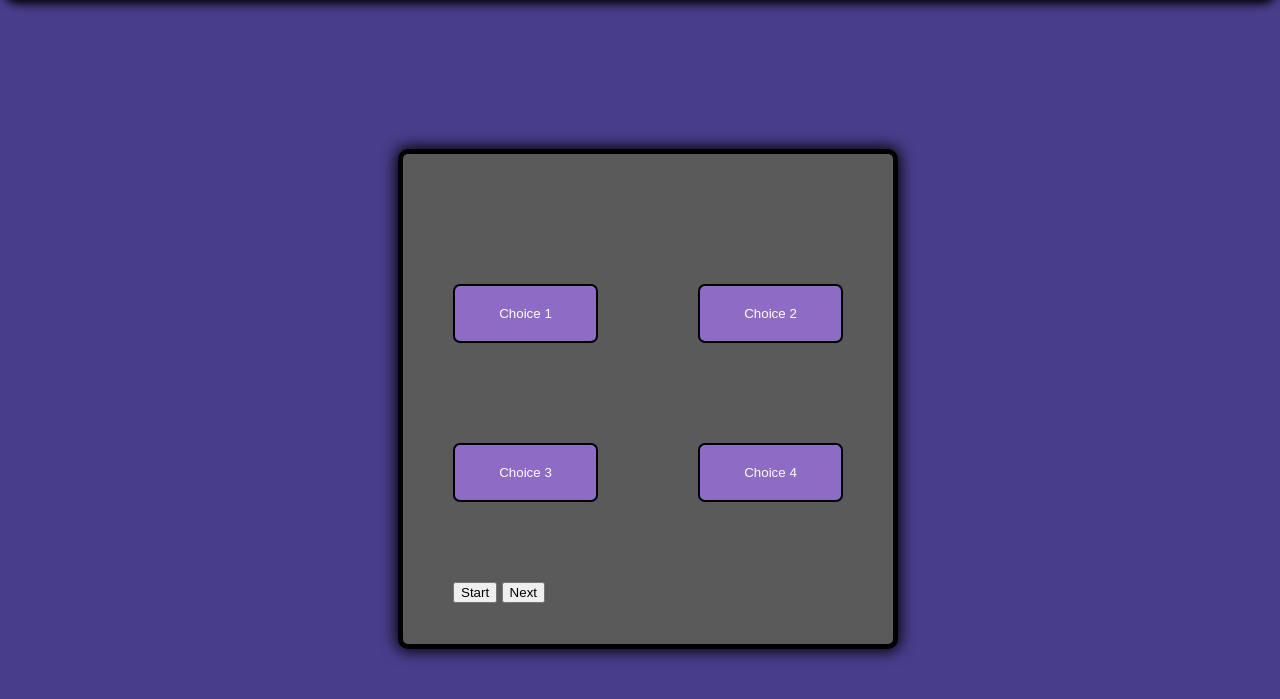
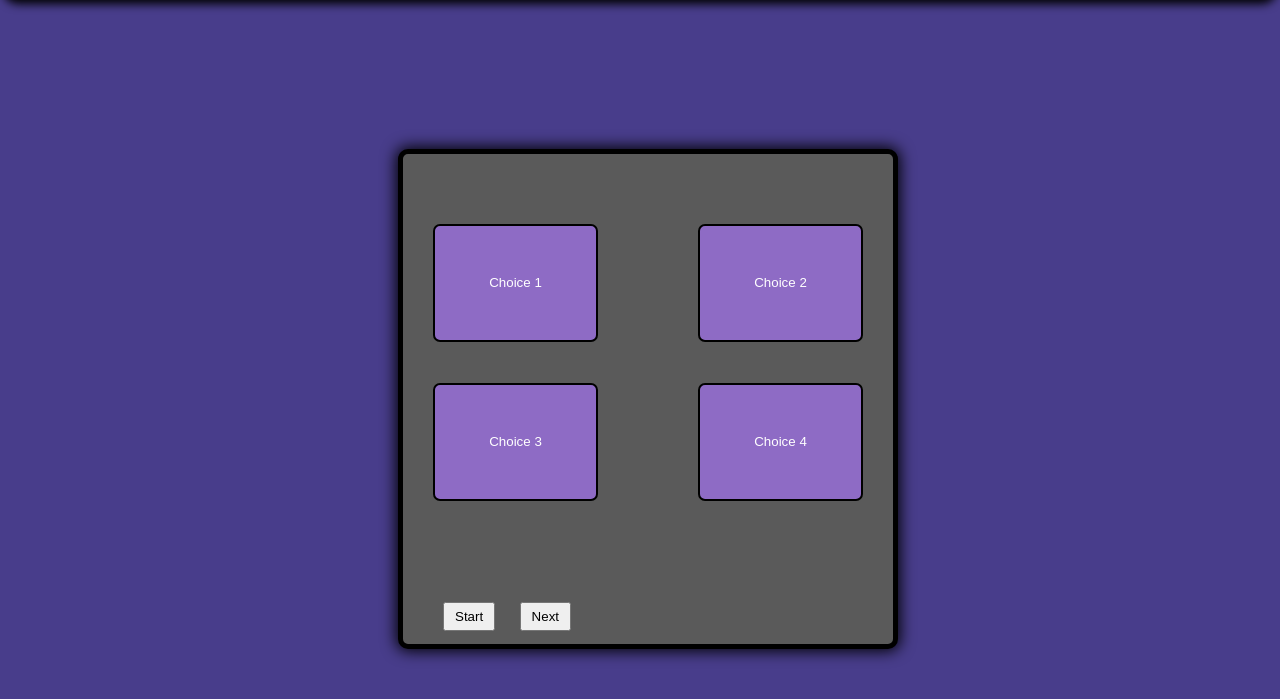
Before and after one commit to brandynh/QuadQQuestionQuiz, a plain HTML site: page index.html in a window 1280 px wide. Shown: the part 99-798 px from the top of the page. Drawn offline with Linux system fonts and the light colour scheme.

Commit message:
style buttons with hover and glow effects

```diff
--- a/Assets/style/style.css
+++ b/Assets/style/style.css
@@ -53,8 +53,9 @@ main {
     background-color: var(--answerCardBackground);
     border-radius: 10px;
     border: 5px solid var(--answerCardBorder);
-    padding: 50px;
+    padding: 30px;
     box-shadow: 0 0 15px 2px;
+
 
 }
 
@@ -62,14 +63,17 @@ main {
     display: grid;
     grid-template-columns: repeat(2, auto);
     gap: 100px;
-    margin: 80px 0;
+    margin: 40px 0;
 }
 
 .choiceBtn {
     background-color: var(--choiceButtonBackground);
     border: 2px solid var(--answerCardBorder);
     border-radius: 7px;
-    padding: 20px 20px;
+    padding: 20px 40px;
+    width: 100%;
+    max-width: 100%;
+    height: 200%;
     color: white;
     outline: none;
 
@@ -79,4 +83,30 @@ main {
     border-color: white;
     color: black;
     background-color: var(--selectorHighlight);
+    box-shadow: 0 0 10px 2px white;
 }
+
+.controls {
+    margin: 150px 0;
+}
+
+.startBtn{
+    padding: 5px 10px;
+    margin: 10px;
+}
+
+.nextBtn{
+    padding: 5px 10px;
+    margin: 10px;
+}
+.startBtn:hover {
+    color: white;
+    background-color: black;
+    box-shadow: 0 0 10px 2px white;
+}
+
+.nextBtn:hover {
+    color: white;
+    background-color: black;
+    box-shadow: 0 0 10px 2px white;
+}
```
